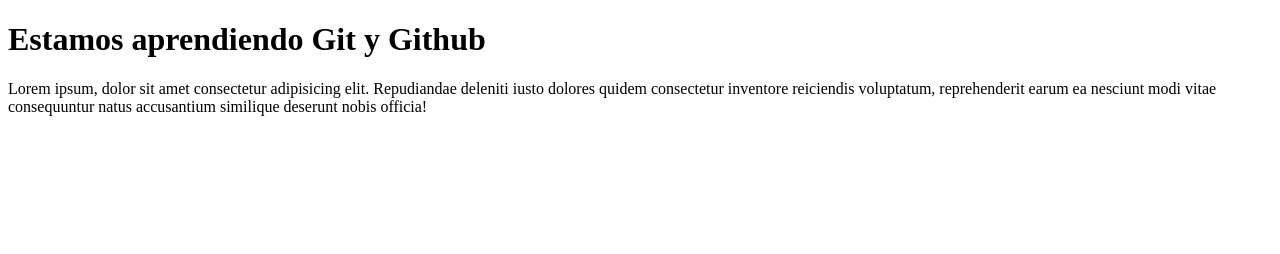
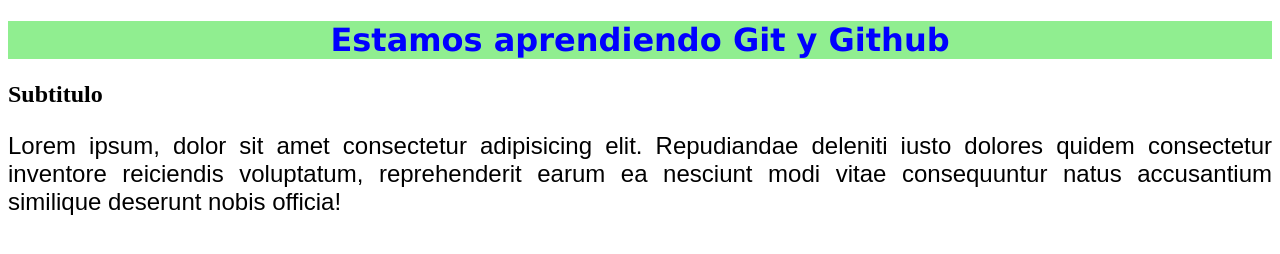
Before and after one commit to duvraschka/repocodoacodo, a plain HTML site: page index.html in a window 1280 px wide. Drawn offline with Linux system fonts and the light colour scheme.

Commit message:
Más cambios: imagen y actualización de html

```diff
--- a/index.html
+++ b/index.html
@@ -4,10 +4,12 @@
     <meta charset="UTF-8">
     <meta http-equiv="X-UA-Compatible" content="IE=edge">
     <meta name="viewport" content="width=device-width, initial-scale=1.0">
+    <link rel="stylesheet" href="css/estilos.css">
     <title>Clase de Git</title>
 </head>
 <body>
     <h1>Estamos aprendiendo Git y Github</h1>
+    <h2>Subtitulo</h2>
     <p>Lorem ipsum, dolor sit amet consectetur adipisicing elit. Repudiandae deleniti iusto dolores quidem consectetur inventore reiciendis voluptatum, reprehenderit earum ea nesciunt modi vitae consequuntur natus accusantium similique deserunt nobis officia!
     </p>
 
```
Also changed, not shown: imgs/paisaje.jpg.jpg (added).
